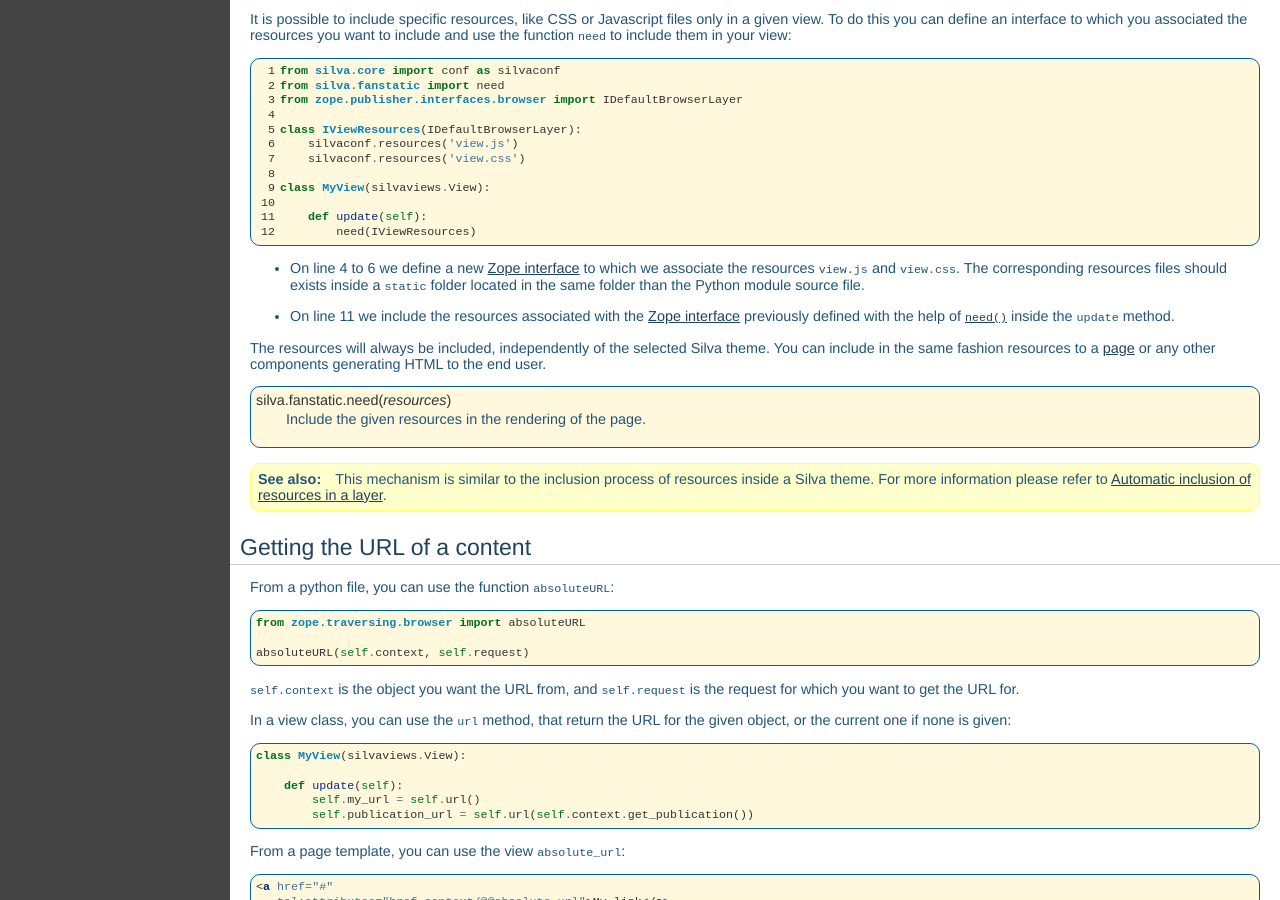
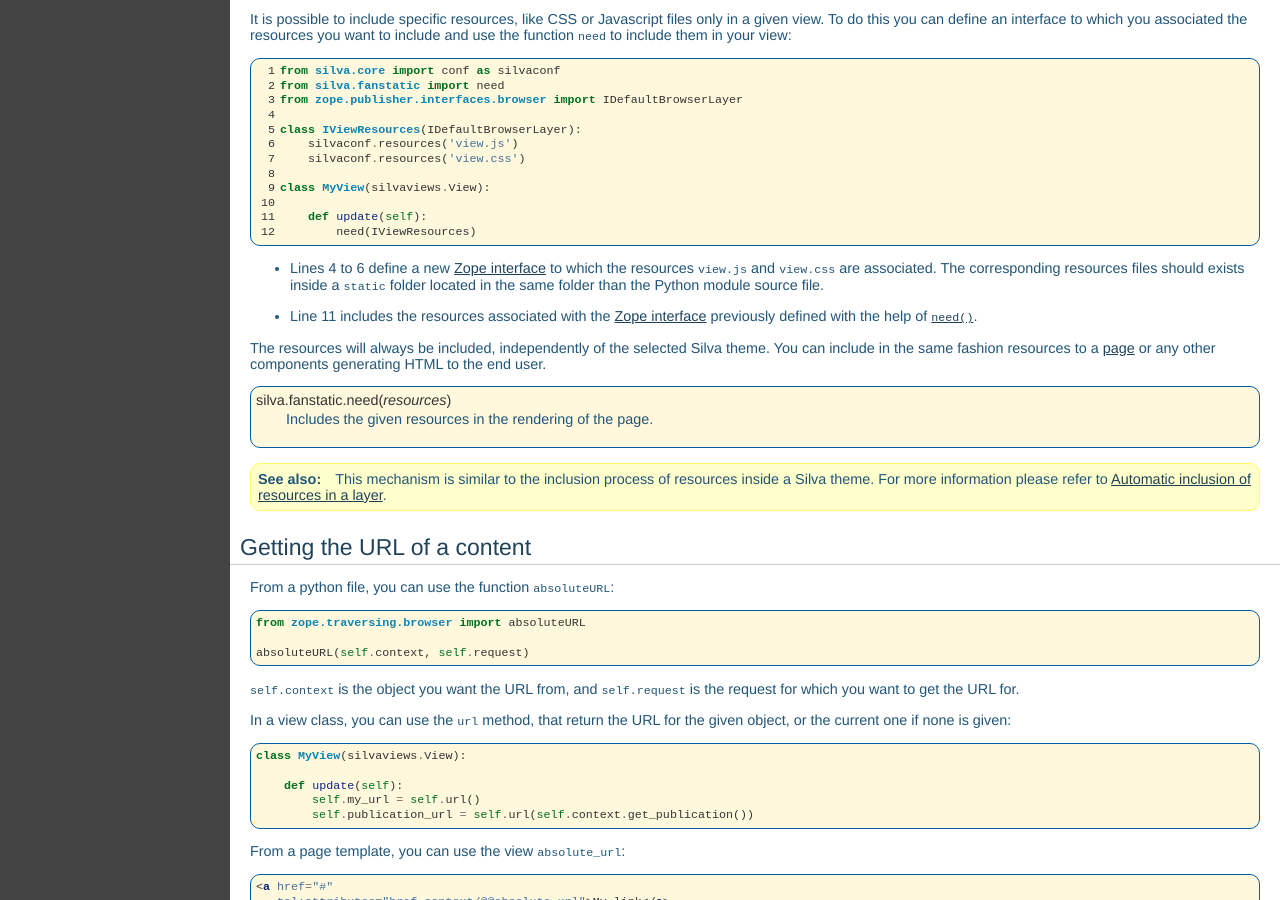
Before and after one commit to silvacms/documentation, a Sphinx documentation site: the page built from source/contents/views.rst, in a window 1280 px wide and 900 px high, scrolled down 3391 px. Built offline with Sphinx 7.4.7, drawn with Linux system fonts in a browser that asks for light colours; pages that are not in the unit, such as notebooks, are missing from menus; comment, search, counter and statistics services are not loaded; cross-references to code outside the pages are shown as plain code; some of the changed text lies outside the part shown.

Commit message:
More fixes.

```diff
--- a/source/contents/views.rst
+++ b/source/contents/views.rst
@@ -57,15 +57,16 @@ file you can define:
             return self.content.get_title()
 
 
-On line 8, the class ``BlogView`` implement your view. It inherits
-from ``silva.core.views.views.View`` (aliased as ``silvaviews.View``
-on line 2).
+- Lines 8 to 12 define a class ``BlogView`` to implement your view. It
+  inherits from ``silva.core.views.views.View`` (aliased as
+  ``silvaviews.View`` on line 2).
 
-On line 9, the :term:`Grok directive` :py:func:`grok.context` tells
-the view which content to render, here the ``Blog`` content type.
+- Line 9 associates your view to a content with the :term:`Grok
+  directive` :py:func:`grok.context`. Here it will render the ``Blog``
+  content type.
 
-You can associate a page template to your view class, it will be
-used to generate the HTML output:
+If you associate a page template to your view class, it will be used
+to generate the HTML output:
 
 1. Create a template directory called ``blog_templates``. The name of
    the directory is prefixed with the module name where your view
@@ -313,15 +314,15 @@ function ``need`` to include them in your view:
            need(IViewResources)
 
 
-- On line 4 to 6 we define a new :term:`Zope interface` to which we
-  associate the resources ``view.js`` and ``view.css``. The
+- Lines 4 to 6 define a new :term:`Zope interface` to which the
+  resources ``view.js`` and ``view.css`` are associated. The
   corresponding resources files should exists inside a ``static``
   folder located in the same folder than the Python module source
   file.
 
-- On line 11 we include the resources associated with the :term:`Zope
+- Line 11 includes the resources associated with the :term:`Zope
   interface` previously defined with the help of
-  :py:func:`~silva.fanstatic.need` inside the ``update`` method.
+  :py:func:`~silva.fanstatic.need`.
 
 The resources will always be included, independently of the selected
 Silva theme. You can include in the same fashion resources to a
@@ -330,7 +331,7 @@ Silva theme. You can include in the same fashion resources to a
 
 .. py:function:: need(resources)
 
-   Include the given resources in the rendering of the page.
+   Includes the given resources in the rendering of the page.
 
 .. seealso::
 
```
